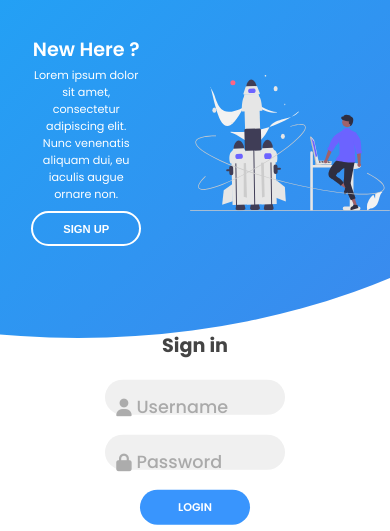
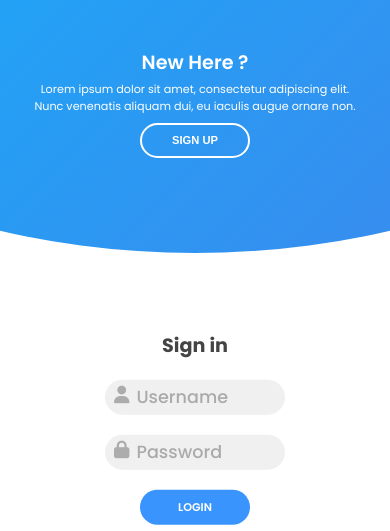
Before and after one commit to siddhantmendhe/ResponsiveLoginPage, a plain HTML site: page index.html in a window 390 px wide. Shown: the top 531 px of the page. Drawn offline with Linux system fonts and the light colour scheme.

Commit message:
added responsiveness for more smaller screen

```diff
--- a/style.css
+++ b/style.css
@@ -293,11 +293,21 @@ form{
 
   }
   form .input-field{
+
     max-width: 180px;
     width: 100%;
     height: 35px;
     font-size: 0.3rem;
-    text-align: center;
+
+
+  }
+  form .input-field i{
+    position: relative;
+    left: 10%;
+    top: -35%;
+    height: 10px;
+    width: 10px;
+
 
   }
   .social-text{
@@ -376,3 +386,23 @@ form{
 
 
 }
+@media (max-width:400px){
+  .container:before {
+
+    left: 50%;
+    bottom: 70%;
+
+
+  }
+
+  .panel .content {
+    padding: 0;
+  }
+  .panel.left-panel{
+    text-align: center;
+  }
+  .image{
+    display: none;
+  }
+
+}
```
